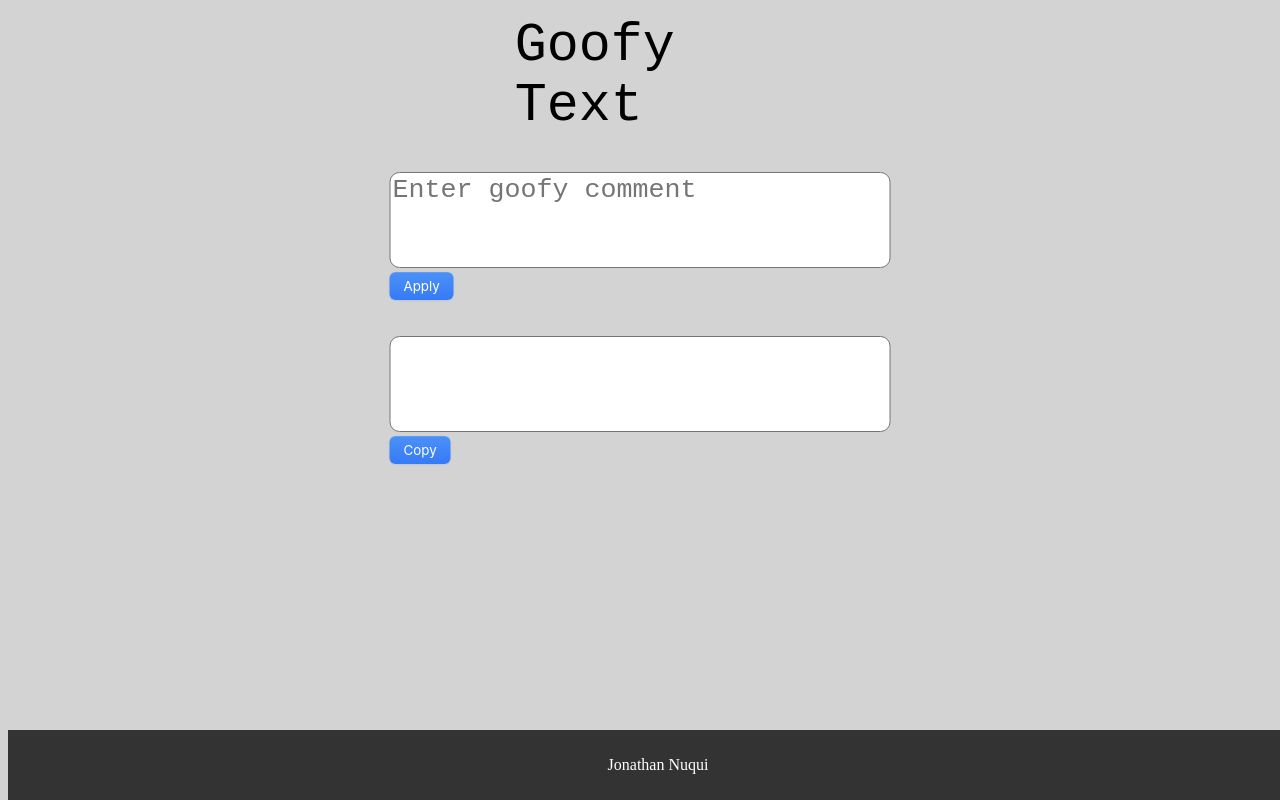
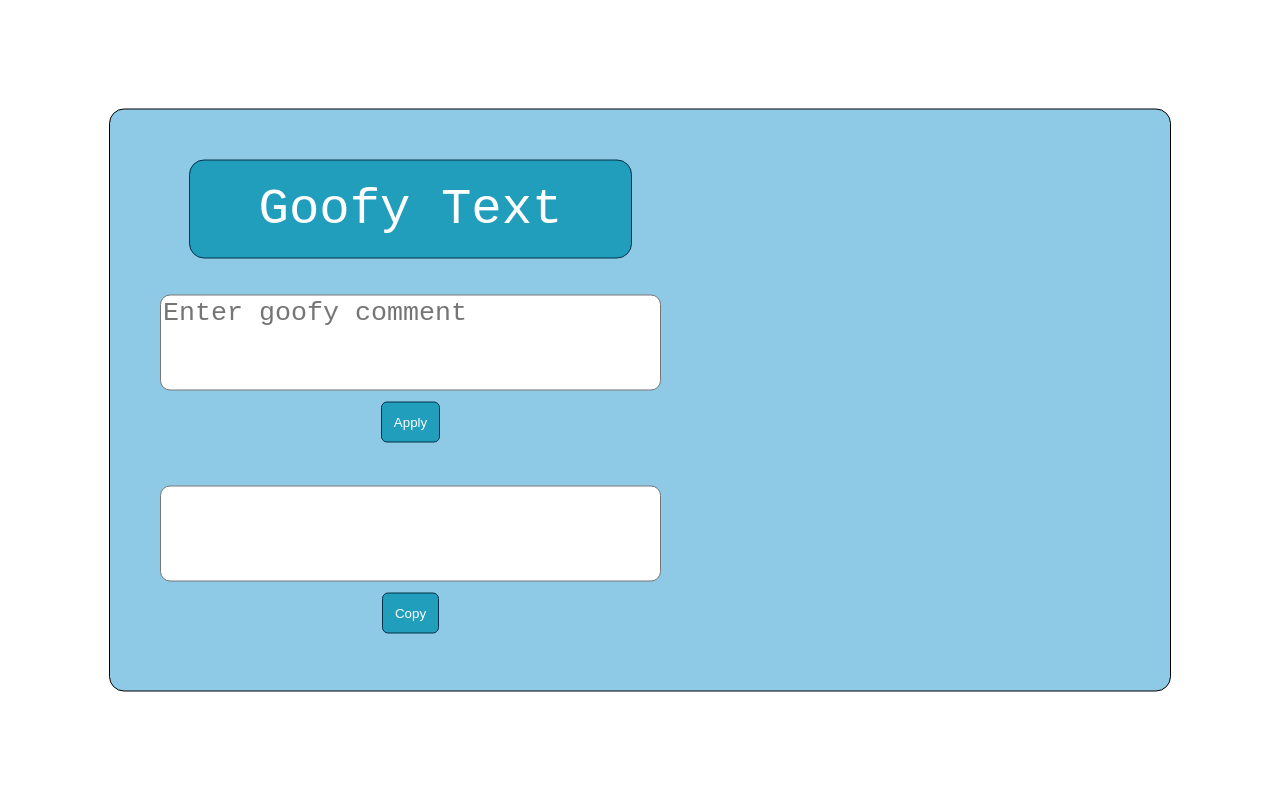
Before and after one commit to jnuqui/goofy-text, a plain HTML site: page index.html in a window 1280 px wide. Drawn offline with Linux system fonts and the light colour scheme.

Commit message:
new blue look

```diff
--- a/index.html
+++ b/index.html
@@ -19,19 +19,24 @@
             <br>
             <br>
 
-    <textarea id="inputText" placeholder="Enter goofy comment" rows="3" cols="30"></textarea>
+    <textarea class="textfield" id="inputText" placeholder="Enter goofy comment" rows="3" cols="30"></textarea>
 
     <br>
 
+    <div class="buttonContainer">
+
     <button class="button" onclick="applyAlternateCapitalization()">Apply</button>
 
+    </div>
     <br>
     <br>
 
 
-    <textarea id="modifiedText" placeholder="" rows="3" cols="30"></textarea>
+    <textarea class="textfield" id="modifiedText" placeholder="" rows="3" cols="30"></textarea>
     <br>
+    <div class="buttonContainer">
     <button class="button" onclick="copyTextboxContent()">Copy </button>
+    </div>
     <div id="alertBanner"></div>
         </div>
 
@@ -39,11 +44,11 @@
 </div>
 
 
-    <footer>
+<!--     <footer>
         <div id="footer">
             <p> Jonathan Nuqui</p>
         </div>
-    </footer>
+    </footer> -->
 
 
 </body>
--- a/styles.css
+++ b/styles.css
@@ -1,60 +1,76 @@
-body{
-
-        background-color: lightgrey;
-
+@media screen and (max-width: 600px) {
+    body{
+        background-color: #023047;
+}
 }
 
 #goofy{
-    font-size: 40pt;
+    border: solid #023047 1px;
+    border-radius: 15px;
+    font-size: 38pt;
+    color: white;
     margin: auto;
-    width: 50%;
+    width: 80%;
+    padding: 20px;
+    text-align: center;
+    background-color: #219ebc;
     font-family:'Courier New', Courier, monospace;
 }
 
 
 
 #bigContainer{
+    width: 100%;
+    max-width: 960px;
+    margin: 0 auto;
+
+    display: flex;
+    flex-wrap: wrap;
+
+    border: solid black 1px;
+    border-radius: 15px;
         position: absolute;
-        top: 30%;
+        top: 50%;
         left: 50%;
         transform: translate(-50%, -50%);
 
+        padding: 50px;
+        background-color: #8ecae6;
+
 }
 
-#inputText{
+.container > div
+{
+    flex: 1 0 200px;
+}
+
+.textfield{
+
     border-radius: 10px;
     resize: none;
     font-size:20pt;
 }
 
-#modifiedText{
-    border-radius: 10px;
-    resize: none;
-    font-size:20pt;
-}
+.buttonContainer {
+    display: flex;
+    align-items:center;
+    justify-content: center;
+    padding: 7px;
+  }
 
     .button {
+
+        border: solid #023047 1px;
+
       display: flex;
       flex-direction: column;
       align-items: center;
-      padding: 6px 14px;
-      font-family: -apple-system, BlinkMacSystemFont, 'Roboto', sans-serif;
+      padding: 12px;
       border-radius: 6px;
-      border: none;
-
       color: #fff;
-      background: linear-gradient(180deg, #4B91F7 0%, #367AF6 100%);
-       background-origin: border-box;
-      box-shadow: 0px 0.5px 1.5px rgba(54, 122, 246, 0.25), inset 0px 0.8px 0px -0.25px rgba(255, 255, 255, 0.2);
-      user-select: none;
-      -webkit-user-select: none;
-      touch-action: manipulation;
+      background-color: #219ebc;
     }
 
-    .button:focus {
-      box-shadow: inset 0px 0.8px 0px -0.25px rgba(255, 255, 255, 0.2), 0px 0.5px 1.5px rgba(54, 122, 246, 0.25), 0px 0px 0px 3.5px rgba(58, 108, 217, 0.5);
-      outline: 0;
-    }
 
     #alert-banner {
         position: fixed;
@@ -68,14 +84,3 @@ body{
         padding: 10px;
         display: none;
     }
-
-
-#footer{
-    background-color: #333;
-    color: white;
-    text-align: center;
-    padding: 10px;
-    position: fixed;
-    bottom: 0;
-    width: 100%;
-}
```
